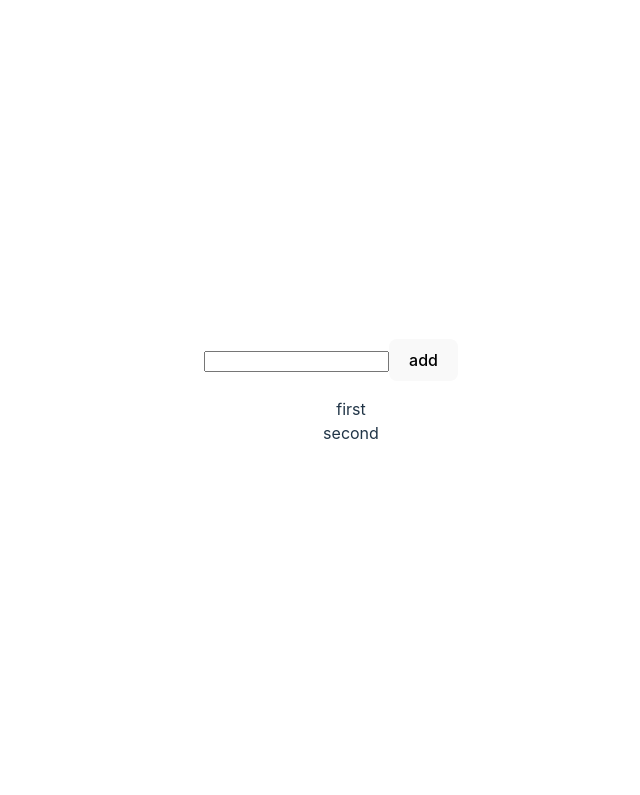
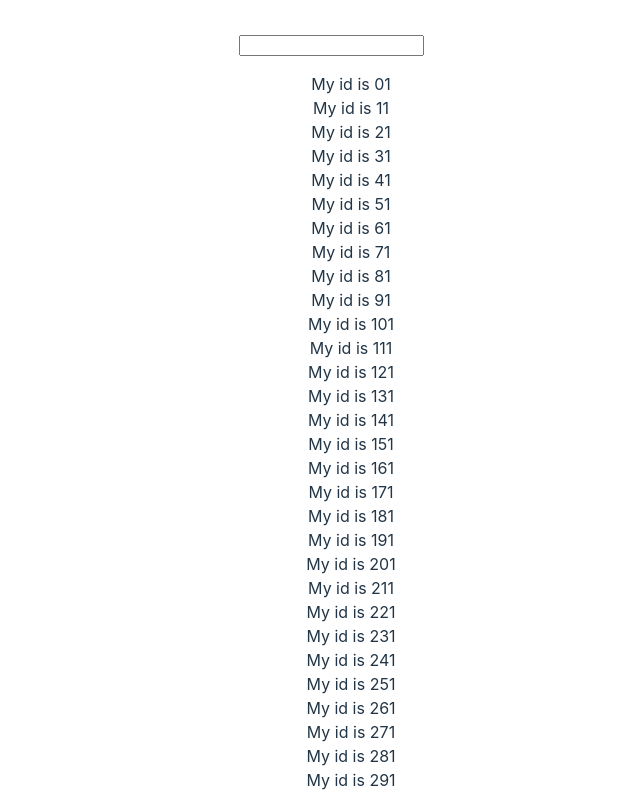
Before and after one commit to PacktPublishing/Full-Stack-React-TypeScript-and-Node-2nd-Edition, a React (Vite) app in the folder Chap5/components/: page / in a window 1280 px wide. Shown: the top 795 px of the page, without its empty margins (309-949 px from the left). Built offline with nearby package versions, Linux system fonts and the light colour scheme; no server answers.

Commit message:
fix issues in useDefferedValue example chap5

```diff
--- a/Chap5/components/src/App.tsx
+++ b/Chap5/components/src/App.tsx
@@ -27,7 +27,7 @@ function App() {
 
   return (
     <>
-      <OptimisticMessages />
+      <DeferredValue />
     </>
   );
 }
--- /dev/null
+++ b/Chap5/components/src/DeferredData.ts
@@ -0,0 +1,9 @@
+export type DeferredMessage = {
+  id: number;
+  message: string;
+};
+const count = 30000;
+export const deferredData: DeferredMessage[] = new Array(count);
+for (let i = 0; i < count; i++) {
+  deferredData[i] = { id: i + 1, message: "My id is " + i + 1 };
+}
--- a/Chap5/components/src/DeferredValue.tsx
+++ b/Chap5/components/src/DeferredValue.tsx
@@ -1,20 +1,33 @@
 import { ChangeEvent, useDeferredValue, useState } from "react";
+import { deferredData, DeferredMessage } from "./DeferredData";
 
 export default function DeferredValue() {
-  const [inputValue, setInputValue] = useState("");
-  const [greeting, setGreeting] = useState("hello");
-  const deferredGreeting = useDeferredValue(greeting);
+  const [filterTxt, setFilterTxt] = useState("");
+  const [filteredMessages, setFilteredMessages] =
+    useState<DeferredMessage[]>(deferredData);
+  const deferredMessages = useDeferredValue(filteredMessages);
 
   const onChange = (e: ChangeEvent<HTMLInputElement>) => {
-    setTimeout(() => setGreeting(`Hi, ${e.target.value}`), 2000);
+    if (e.target.value) {
+      setFilteredMessages(
+        deferredData.filter((data) => data.message.includes(e.target.value))
+      );
+    } else {
+      setFilteredMessages(deferredData);
+    }
 
-    setInputValue(e.target.value);
+    setFilterTxt(e.target.value);
   };
 
   return (
     <div>
-      <input type="text" value={inputValue} onChange={onChange} />
-      <span>{deferredGreeting}</span>
+      <input type="text" value={filterTxt} onChange={onChange} />
+      <br />
+      <ul style={{ listStyleType: "none" }}>
+        {deferredMessages.map((msg) => (
+          <li key={msg.id}>{msg.message}</li>
+        ))}
+      </ul>
     </div>
   );
 }
```
